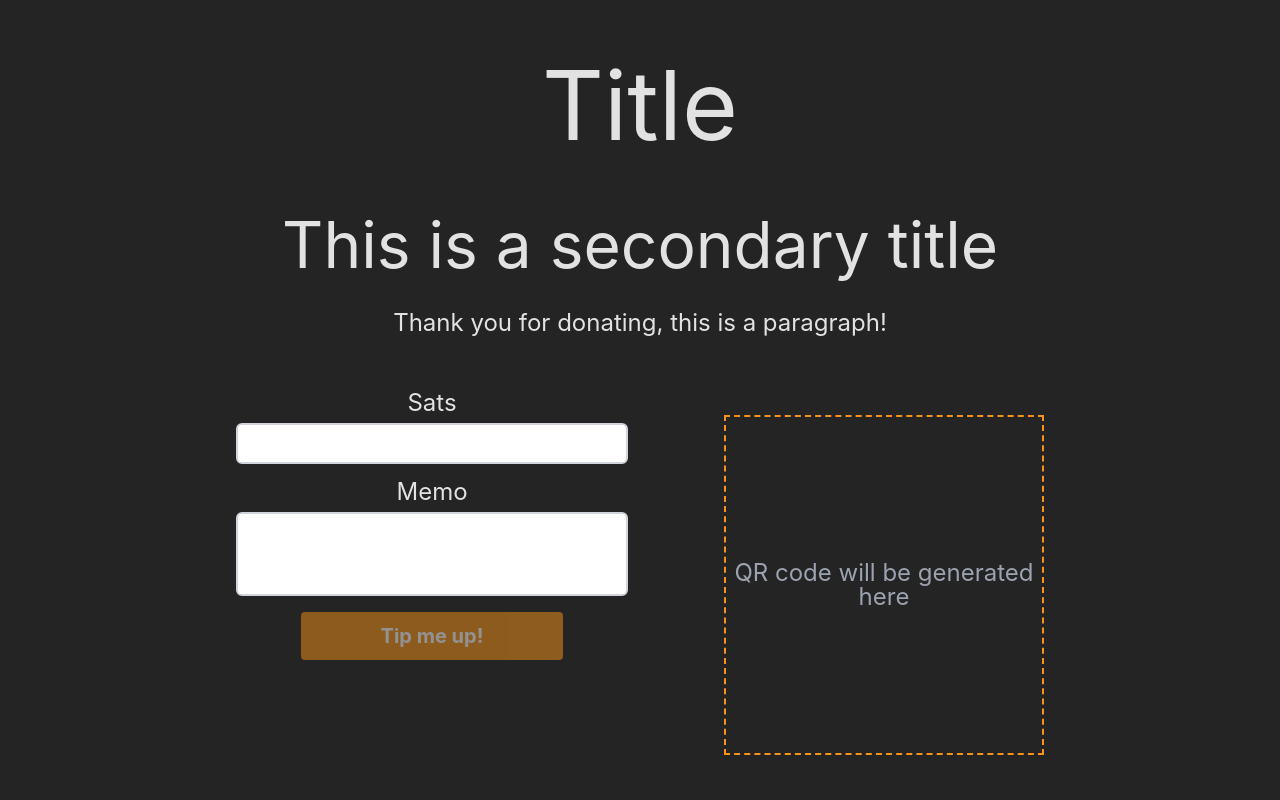
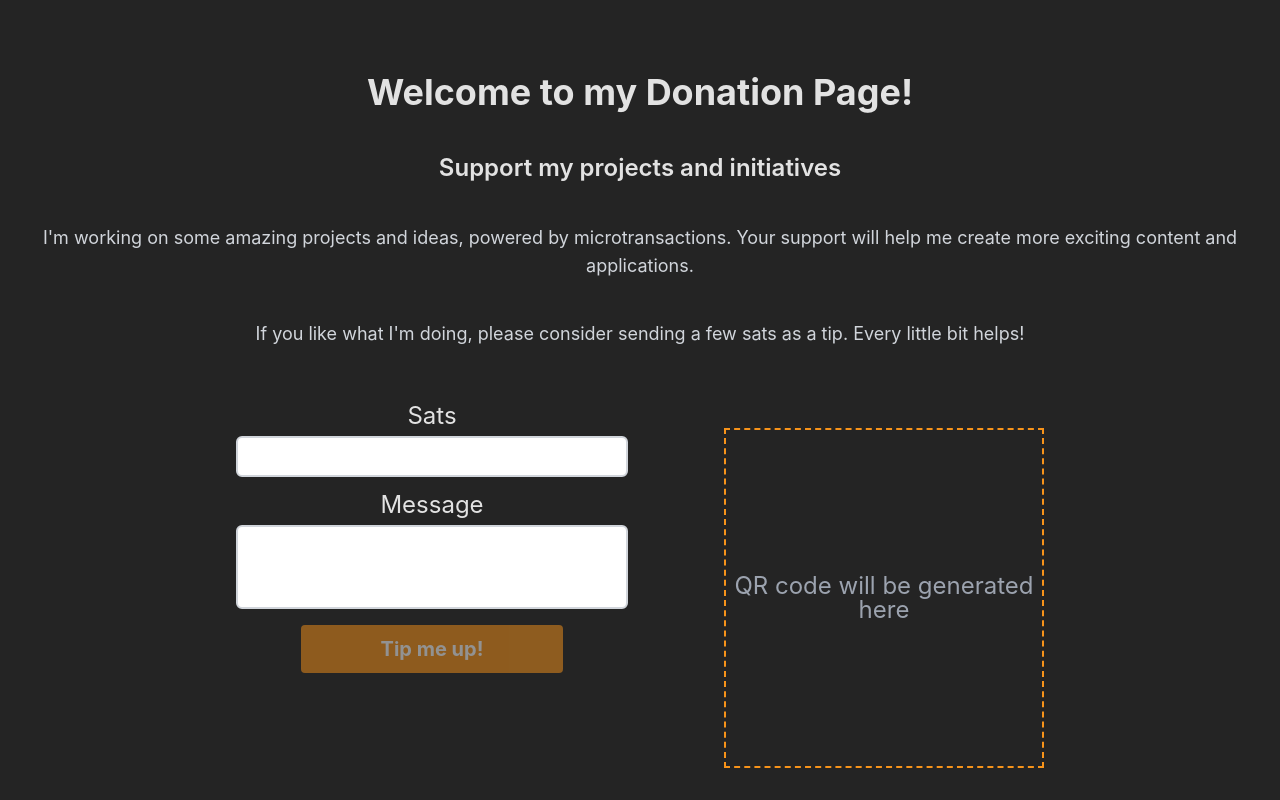
Before and after one commit to camillo-rinaldi/LNbits, a React (Vite) app: page / in a window 1280 px wide. Built offline with nearby package versions, Linux system fonts and the light colour scheme; what prettier-plugin-tailwindcss would draw is missing.

Commit message:
add: better page title

```diff
--- a/src/App.jsx
+++ b/src/App.jsx
@@ -17,9 +17,21 @@ function App() {
   return (
     <>
       <div className={"flex grid space-y-10"}>
-        <h1 className={"py-10"}>Title</h1>
-        <h2 className={""}>This is a secondary title</h2>
-        <p>Thank you for donating, this is a paragraph!</p>
+        <h1 className={"pt-10 text-4xl font-bold"}>
+          Welcome to my Donation Page!
+        </h1>
+        <h2 className={"text-2xl font-semibold"}>
+          Support my projects and initiatives
+        </h2>
+        <p className={"text-lg text-gray-300"}>
+          I'm working on some amazing projects and ideas, powered by
+          microtransactions. Your support will help me create more exciting
+          content and applications.
+        </p>
+        <p className={"text-lg text-gray-300"}>
+          If you like what I'm doing, please consider sending a few sats as a
+          tip. Every little bit helps!
+        </p>
         <div className={"flex flex-row justify-center space-x-24"}>
           <form className={"mt-4 flex flex-col items-center"}>
             <label htmlFor="sats" className="mb-2">
@@ -37,11 +49,12 @@ function App() {
               className="mb-4 block rounded-md border-2 border-gray-300 px-2 py-1"
             />
             <label htmlFor="memo" className="mb-2">
-              Memo
+              Message
             </label>
             <textarea
               id="memo"
               rows={3}
+              maxLength={100}
               value={memoValue}
               onChange={(e) => {
                 setMemoValue(e.target.value);
```
